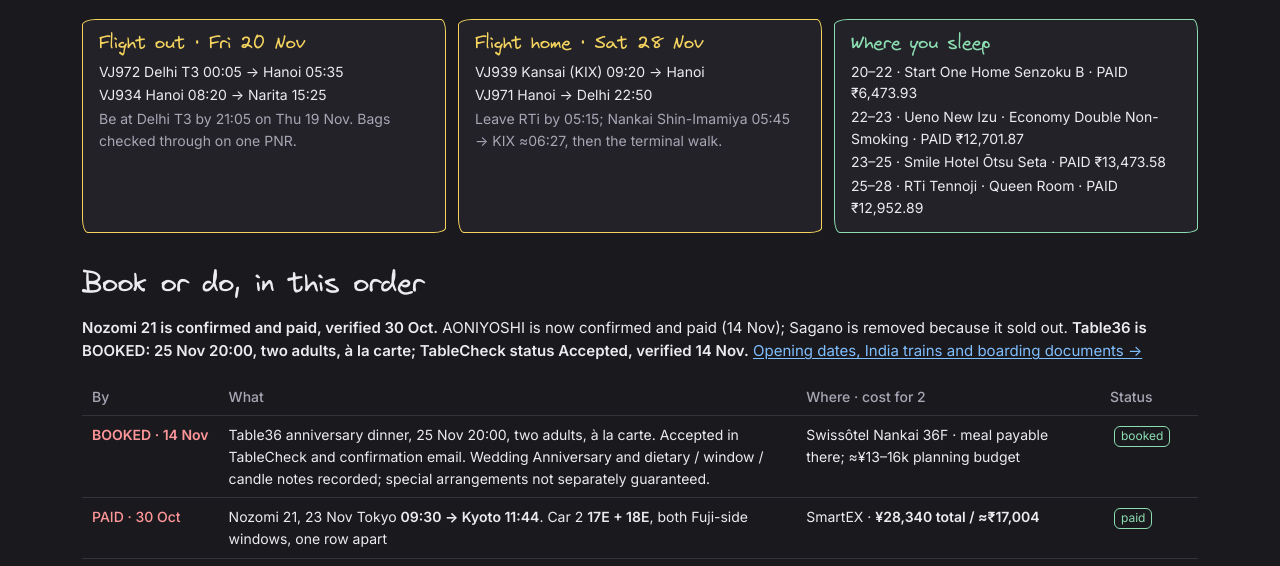
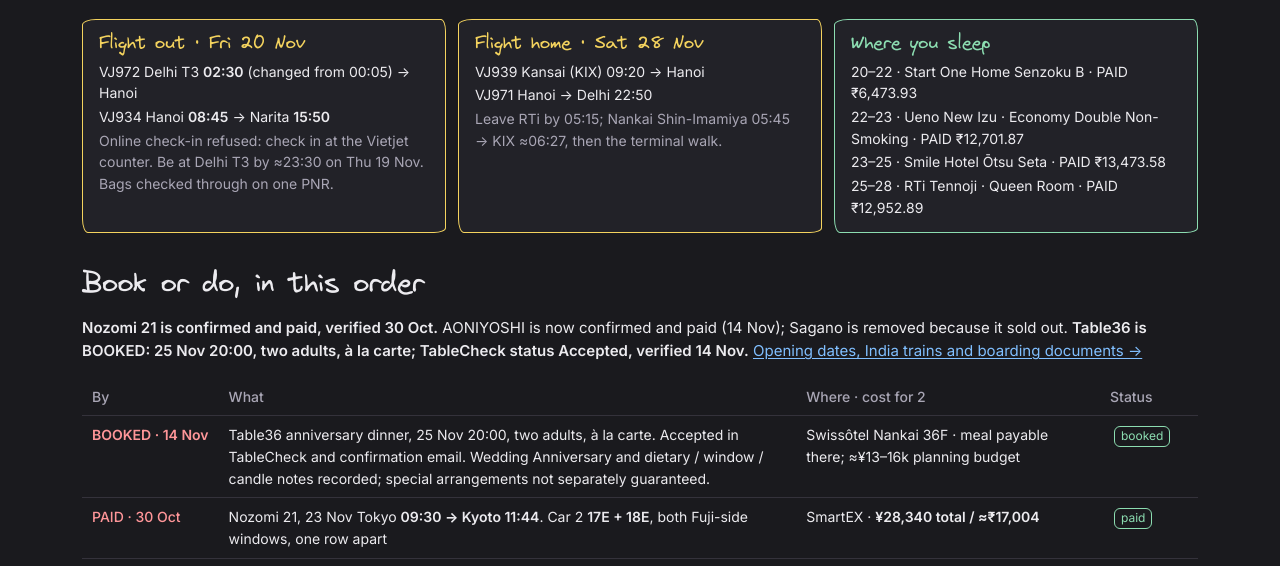
Before and after one commit to rohan-patnaik/japan-trip-2026, a plain HTML site: page plan.html in a window 1280 px wide. Shown: the part 210-776 px from the top of the page. Drawn offline with Linux system fonts and the light colour scheme.

Commit message:
Outbound flight retimed: DEL 02:30, NRT 15:50; counter check-in

```diff
--- a/plan.html
+++ b/plan.html
@@ -10,7 +10,7 @@
 <p class="lede">Plan B: Tokyo 20–23, Ōtsu Seta 23–25, Osaka 25–28. All times are Japan time (IST is 3 h 30 min behind) unless marked IST. Prices are for both of you; ¥1 ≈ ₹0.60; ≈ means estimate. Tap “Swap or add” under each day for underrated alternatives and what travellers recommend.</p>
 
 <div class="facts">
-<div class="fact flight"><h4>Flight out · Fri 20 Nov</h4><p>VJ972 Delhi T3 00:05 → Hanoi 05:35</p><p>VJ934 Hanoi 08:20 → Narita 15:25</p><p class="muted">Be at Delhi T3 by 21:05 on Thu 19 Nov. Bags checked through on one PNR.</p></div>
+<div class="fact flight"><h4>Flight out · Fri 20 Nov</h4><p>VJ972 Delhi T3 <b>02:30</b> (changed from 00:05) → Hanoi</p><p>VJ934 Hanoi <b>08:45</b> → Narita <b>15:50</b></p><p class="muted">Online check-in refused: check in at the Vietjet counter. Be at Delhi T3 by ≈23:30 on Thu 19 Nov. Bags checked through on one PNR.</p></div>
 <div class="fact flight"><h4>Flight home · Sat 28 Nov</h4><p>VJ939 Kansai (KIX) 09:20 → Hanoi</p><p>VJ971 Hanoi → Delhi 22:50</p><p class="muted">Leave RTi by 05:15; Nankai Shin-Imamiya 05:45 → KIX ≈06:27, then the terminal walk.</p></div>
 <div class="fact hotel"><h4>Where you sleep</h4><p>20–22 · Start One Home Senzoku B · PAID ₹6,473.93</p><p>22–23 · Ueno New Izu · Economy Double Non-Smoking · PAID ₹12,701.87</p><p>23–25 · Smile Hotel Ōtsu Seta · PAID ₹13,473.58</p><p>25–28 · RTi Tennoji · Queen Room · PAID ₹12,952.89</p></div>
 </div>
```
